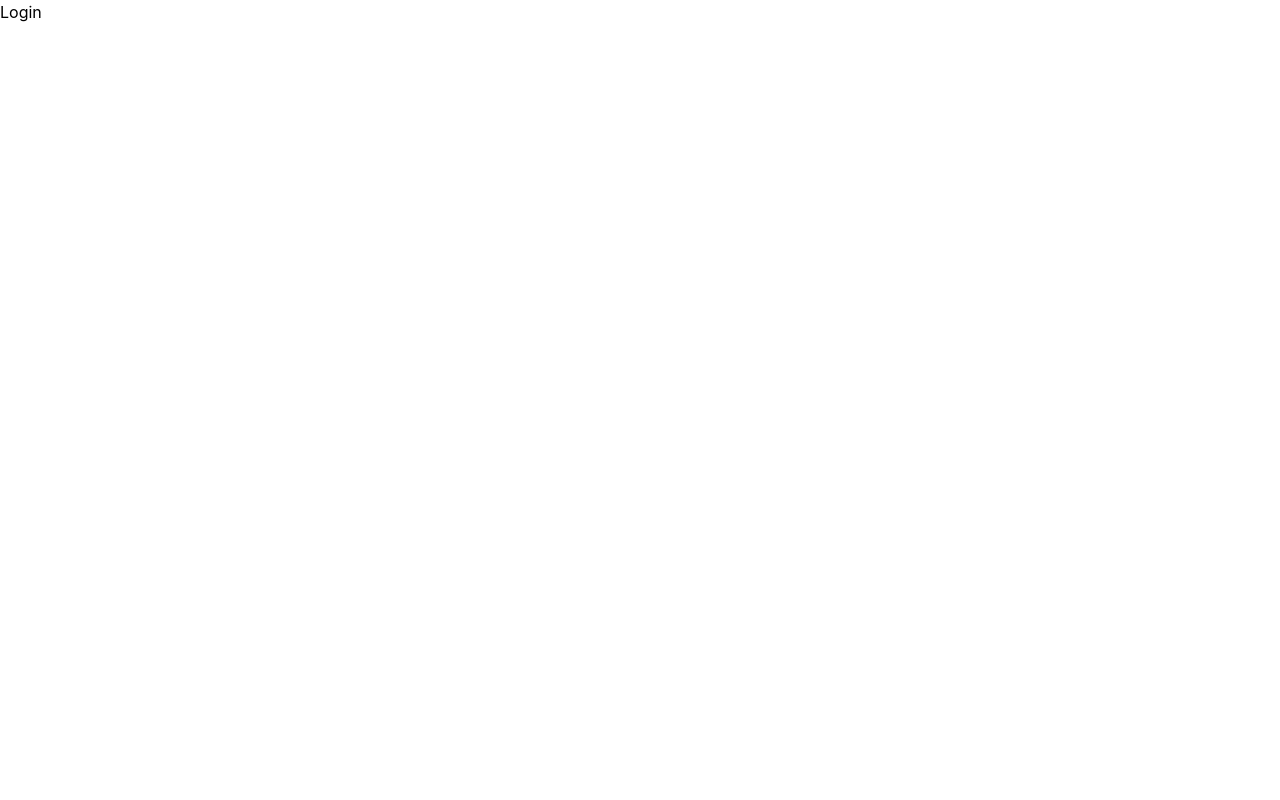
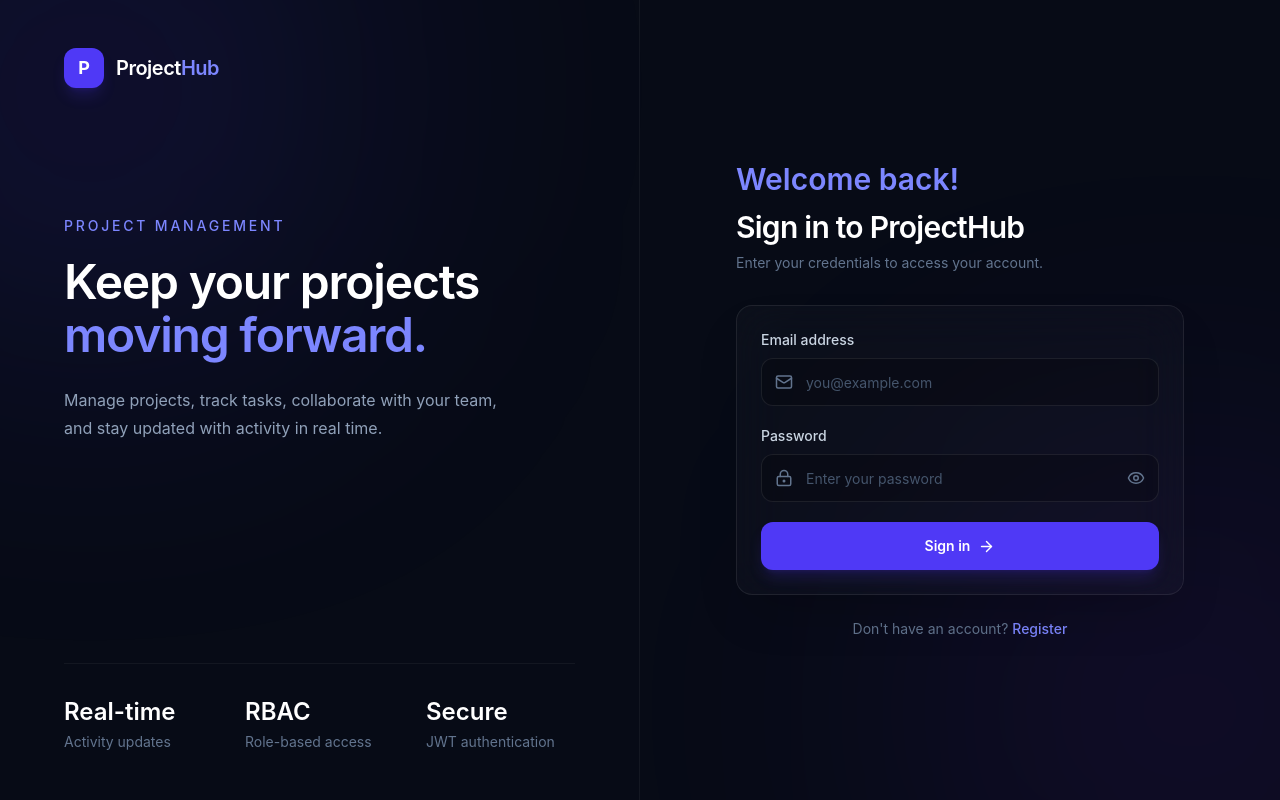
Before and after one commit to gritik418/projecthub, a React (Vite) app: page /login in a window 1280 px wide. Built offline with nearby package versions, Linux system fonts and the light colour scheme.

Commit message:
feat: add login screen ui

```diff
--- /dev/null
+++ b/src/components/Logo/Logo.tsx
@@ -0,0 +1,15 @@
+const Logo = () => {
+  return (
+    <div className="flex items-center gap-3">
+      <div className="flex h-10 w-10 items-center justify-center rounded-xl bg-indigo-600 shadow-lg shadow-indigo-600/20">
+        <span className="text-lg font-bold">P</span>
+      </div>
+
+      <span className="text-xl font-semibold tracking-tight">
+        Project<span className="text-indigo-400">Hub</span>
+      </span>
+    </div>
+  );
+};
+
+export default Logo;
--- a/src/pages/auth/Login.tsx
+++ b/src/pages/auth/Login.tsx
@@ -1,5 +1,199 @@
+import { useState } from "react";
+import { Link, useNavigate } from "react-router-dom";
+import { ArrowRight, Eye, EyeOff, LockKeyhole, Mail } from "lucide-react";
+import Logo from "../../components/Logo/Logo";
+import { useForm } from "react-hook-form";
+import type { LoginDto } from "../../schemas/auth/login.schema";
+import { zodResolver } from "@hookform/resolvers/zod";
+import LoginSchema from "../../schemas/auth/login.schema";
+
 const Login = () => {
-  return <div>Login</div>;
+  const navigate = useNavigate();
+
+  const [showPassword, setShowPassword] = useState(false);
+
+  const {
+    register,
+    handleSubmit,
+    formState: { errors },
+  } = useForm<LoginDto>({
+    defaultValues: {
+      email: "",
+      password: "",
+    },
+    resolver: zodResolver(LoginSchema),
+  });
+
+  const handleLogin = (data: LoginDto) => {
+    try {
+      console.log(data);
+    } catch (error) {}
+  };
+
+  return (
+    <main className="min-h-screen bg-[#070B16] text-white flex overflow-hidden">
+      <div className="pointer-events-none fixed inset-0">
+        <div className="absolute -top-40 -left-40 h-[500px] w-[500px] rounded-full bg-indigo-600/15 blur-[140px]" />
+        <div className="absolute -bottom-40 -right-40 h-[500px] w-[500px] rounded-full bg-violet-600/10 blur-[140px]" />
+      </div>
+
+      <section className="hidden lg:flex relative w-1/2 flex-col justify-between border-r border-white/5 px-16 py-12">
+        <div>
+          <Logo />
+
+          <div className="mt-32 max-w-lg">
+            <p className="mb-5 text-sm font-medium uppercase tracking-[0.2em] text-indigo-400">
+              Project management
+            </p>
+
+            <h1 className="text-5xl font-semibold leading-[1.1] tracking-tight">
+              Keep your projects
+              <span className="text-indigo-400"> moving forward.</span>
+            </h1>
+
+            <p className="mt-6 max-w-md text-base leading-7 text-slate-400">
+              Manage projects, track tasks, collaborate with your team, and stay
+              updated with activity in real time.
+            </p>
+          </div>
+        </div>
+
+        <div className="grid max-w-lg grid-cols-3 gap-8 border-t border-white/5 pt-8">
+          <div>
+            <p className="text-2xl font-semibold">Real-time</p>
+            <p className="mt-1 text-sm text-slate-500">Activity updates</p>
+          </div>
+
+          <div>
+            <p className="text-2xl font-semibold">RBAC</p>
+            <p className="mt-1 text-sm text-slate-500">Role-based access</p>
+          </div>
+
+          <div>
+            <p className="text-2xl font-semibold">Secure</p>
+            <p className="mt-1 text-sm text-slate-500">JWT authentication</p>
+          </div>
+        </div>
+      </section>
+
+      <section className="relative flex w-full lg:w-1/2 items-center justify-center px-6 py-12">
+        <div className="w-full max-w-md">
+          <div className="mb-8">
+            <p className="mb-3 text-3xl font-semibold text-indigo-400">
+              Welcome back!
+            </p>
+
+            <h2 className="text-3xl font-semibold tracking-tight">
+              Sign in to ProjectHub
+            </h2>
+
+            <p className="mt-2 text-sm text-slate-500">
+              Enter your credentials to access your account.
+            </p>
+          </div>
+
+          <div className="rounded-2xl border border-white/8 bg-white/[0.025] p-6 shadow-2xl shadow-black/20 backdrop-blur-xl">
+            <form onSubmit={handleSubmit(handleLogin)} className="space-y-5">
+              <div>
+                <label
+                  htmlFor="email"
+                  className="mb-2 block text-sm font-medium text-slate-300"
+                >
+                  Email address
+                </label>
+
+                <div className="relative">
+                  <Mail
+                    size={18}
+                    className="absolute left-3.5 top-1/2 -translate-y-1/2 text-slate-500"
+                  />
+
+                  <input
+                    {...register("email")}
+                    id="email"
+                    type="email"
+                    placeholder="you@example.com"
+                    className="h-12 w-full rounded-xl border border-white/8 bg-black/20 pl-11 pr-4 text-sm text-white outline-none transition placeholder:text-slate-600 focus:border-indigo-500/60 focus:bg-indigo-500/[0.03] focus:ring-2 focus:ring-indigo-500/10"
+                    required
+                  />
+                </div>
+
+                {errors.email ? (
+                  <span className="text-xs text-red-500">
+                    {errors.email.message}
+                  </span>
+                ) : null}
+              </div>
+
+              <div>
+                <div className="mb-2 flex items-center justify-between">
+                  <label
+                    htmlFor="password"
+                    className="text-sm font-medium text-slate-300"
+                  >
+                    Password
+                  </label>
+                </div>
+
+                <div className="relative">
+                  <LockKeyhole
+                    size={18}
+                    className="absolute left-3.5 top-1/2 -translate-y-1/2 text-slate-500"
+                  />
+
+                  <input
+                    {...register("password")}
+                    id="password"
+                    type={showPassword ? "text" : "password"}
+                    placeholder="Enter your password"
+                    className="h-12 w-full rounded-xl border border-white/8 bg-black/20 pl-11 pr-11 text-sm text-white outline-none transition placeholder:text-slate-600 focus:border-indigo-500/60 focus:bg-indigo-500/[0.03] focus:ring-2 focus:ring-indigo-500/10"
+                    required
+                  />
+
+                  <button
+                    type="button"
+                    onClick={() => setShowPassword((prev) => !prev)}
+                    className="absolute right-3.5 top-1/2 -translate-y-1/2 text-slate-500 transition hover:text-slate-300"
+                    aria-label={
+                      showPassword ? "Hide password" : "Show password"
+                    }
+                  >
+                    {showPassword ? <EyeOff size={18} /> : <Eye size={18} />}
+                  </button>
+                </div>
+                {errors.password ? (
+                  <span className="text-xs text-red-500">
+                    {errors.password.message}
+                  </span>
+                ) : null}
+              </div>
+
+              <button
+                type="submit"
+                className="group cursor-pointer flex h-12 w-full items-center justify-center gap-2 rounded-xl bg-indigo-600 text-sm font-semibold text-white shadow-lg shadow-indigo-600/20 transition hover:bg-indigo-500 hover:shadow-indigo-600/30 active:scale-[0.99]"
+              >
+                Sign in
+                <ArrowRight
+                  size={17}
+                  className="transition-transform group-hover:translate-x-0.5"
+                />
+              </button>
+            </form>
+          </div>
+
+          <p className="mt-6 text-center text-sm text-slate-500">
+            Don't have an account?{" "}
+            <Link
+              to="/register"
+              className="font-medium text-indigo-400 transition hover:text-indigo-300"
+            >
+              Register
+            </Link>
+          </p>
+        </div>
+      </section>
+    </main>
+  );
 };
 
 export default Login;
--- /dev/null
+++ b/src/schemas/auth/login.schema.ts
@@ -0,0 +1,14 @@
+import { z } from "zod";
+
+const LoginSchema = z.object({
+  email: z.string().email("Invalid email address."),
+
+  password: z
+    .string()
+    .min(8, "Password must be at least 8 characters.")
+    .max(30, "Password must not exceed 30 characters."),
+});
+
+export default LoginSchema;
+
+export type LoginDto = z.infer<typeof LoginSchema>;
--- /dev/null
+++ b/src/schemas/auth/register.schema.ts
@@ -0,0 +1,39 @@
+import { z } from "zod";
+
+const RegisterSchema = z
+  .object({
+    name: z
+      .string()
+      .min(3, "Name must be at least 3 characters.")
+      .max(100, "Name must not exceed 100 characters."),
+
+    email: z.email("Invalid email address."),
+
+    password: z
+      .string()
+      .min(8, "Password must be at least 8 characters.")
+      .max(30, "Password must not exceed 30 characters."),
+
+    passwordConfirmation: z
+      .string()
+      .min(8, "Password must be at least 8 characters.")
+      .max(30, "Password must not exceed 30 characters."),
+
+    role: z
+      .enum(["ADMIN", "PROJECT_MANAGER", "DEVELOPER"])
+      .optional()
+      .default("DEVELOPER"),
+  })
+  .superRefine((data, ctx) => {
+    if (data.password !== data.passwordConfirmation) {
+      ctx.addIssue({
+        code: "custom",
+        message: "Passwords do not match.",
+        path: ["passwordConfirmation"],
+      });
+    }
+  });
+
+export default RegisterSchema;
+
+export type RegisterDto = z.infer<typeof RegisterSchema>;
```
Also changed, not shown: package.json (+6 -2 lines), 1 other file (tests, documents, lock files or other folders).
